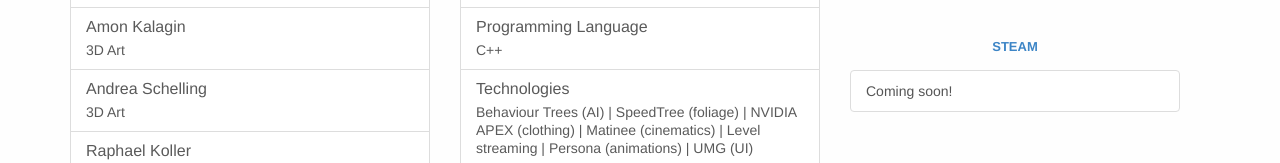
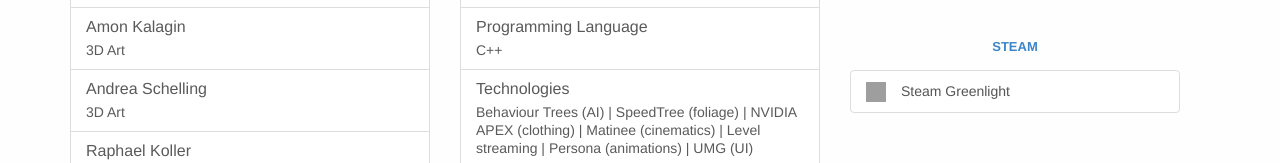
Before and after one commit to Rezan7CC/PortfolioWebsite, a plain HTML site: page nocturnalhunt.html in a window 1280 px wide. Shown: the part 1732-1895 px from the top of the page. Drawn offline with Linux system fonts and the light colour scheme; grey boxes are pictures that could not be loaded.

Commit message:
Added steam greenlight link for nocturnal hunt

```diff
--- a/nocturnalhunt.html
+++ b/nocturnalhunt.html
@@ -309,7 +309,7 @@
 				<div class="download row col-md-12">
 					<h2>Steam</h2>
 					<div class="list-group">
-						<a href="#" class="list-group-item">Coming soon!</a>
+						<a href="http://steamcommunity.com/sharedfiles/filedetails/?id=742152361" class="list-group-item"><img src="https://upload.wikimedia.org/wikipedia/commons/thumb/8/83/Steam_icon_logo.svg/1024px-Steam_icon_logo.svg.png">Steam Greenlight</a>
 					</div>
 				</div>
 			</div>
```
